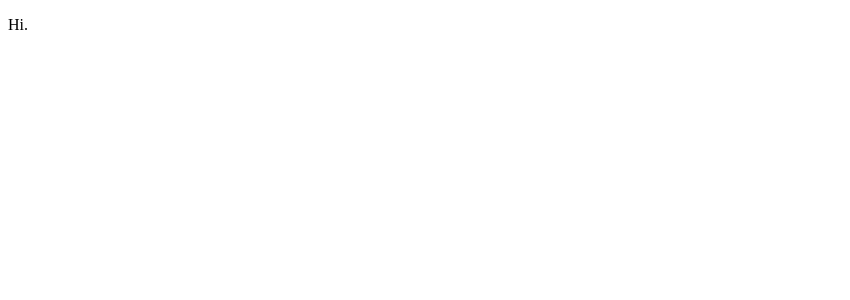
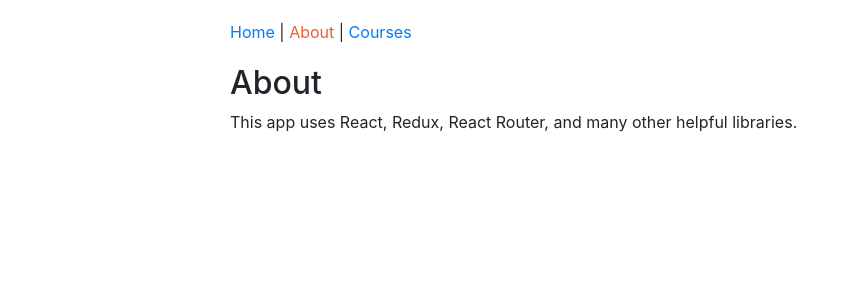
Before and after one commit to georgi9603/React_Redux_Project, a React app: page /about in a window 1280 px wide. Shown: the top 300 px of the page, without its empty margins (0-850 px from the left). Built offline with nearby package versions, Linux system fonts and the light colour scheme.

Commit message:
Adding inital HTML and CSS structure before state management

```diff
--- /dev/null
+++ b/src/components/App.js
@@ -0,0 +1,23 @@
+import React from 'react';
+import { Route, Switch } from 'react-router-dom';
+import HomePage from './home/HomePage';
+import AboutPage from './about/AboutPage';
+import Header from './common/Header';
+import PageNotFound from './PageNotFound';
+import CoursesPage from './courses/CoursesPage';
+
+function App() {
+    return (
+        <div className="container-fluid">
+            <Header />
+            <Switch>
+                <Route exact path='/' component={HomePage} />
+                <Route exact path='/about' component={AboutPage} />
+                <Route exact path='/courses' component={CoursesPage} />
+                <Route component={PageNotFound} />
+            </Switch>
+        </div>
+    );
+}
+
+export default App;
--- /dev/null
+++ b/src/components/PageNotFound.js
@@ -0,0 +1,5 @@
+import React from 'react';
+
+const PageNotFound = () => <h1>Oops! Page not found.</h1>
+
+export default PageNotFound;
--- /dev/null
+++ b/src/components/about/AboutPage.js
@@ -0,0 +1,13 @@
+import React from "react";
+
+const AboutPage = () => (
+    <div>
+        <h2>About</h2>
+        <p>
+            This app uses React, Redux, React Router, and many other helpful
+            libraries.
+    </p>
+    </div>
+);
+
+export default AboutPage;
--- /dev/null
+++ b/src/components/common/Header.js
@@ -0,0 +1,16 @@
+import React from 'react';
+import { NavLink } from 'react-router-dom';
+
+const Header = () => {
+    const activeStyle = { color: '#F15B2A' };
+
+    return (
+        <nav>
+            <NavLink to="/" activeStyle={activeStyle} exact >Home</NavLink>{' | '}
+            <NavLink to="/about" activeStyle={activeStyle} >About</NavLink>{' | '}
+            <NavLink to="/courses" activeStyle={activeStyle} >Courses</NavLink>
+        </nav>
+    )
+}
+
+export default Header;
--- /dev/null
+++ b/src/components/courses/CoursesPage.js
@@ -0,0 +1,9 @@
+import React from 'react';
+
+class CoursePage extends React.Component {
+    render() {
+        return <h2>Courses</h2>;
+    }
+}
+
+export default CoursePage;
--- /dev/null
+++ b/src/components/home/HomePage.js
@@ -0,0 +1,14 @@
+import React from "react";
+import { Link } from "react-router-dom";
+
+const HomePage = () => (
+    <div className="jumbotron">
+        <h1>Pluralsight Administration</h1>
+        <p>React, Redux and React Router for ultra-responsive web apps.</p>
+        <Link to="about" className="btn btn-primary btn-lg">
+            Learn more
+    </Link>
+    </div>
+);
+
+export default HomePage;
--- /dev/null
+++ b/src/index.css
@@ -0,0 +1,8 @@
+#app {
+  max-width: 850px;
+  margin: 0 auto;
+}
+
+nav {
+  padding: 20px 0 20px 0;
+}
--- a/src/index.js
+++ b/src/index.js
@@ -1,8 +1,13 @@
 import React from 'react';
 import { render } from 'react-dom';
+import { BrowserRouter as Router } from 'react-router-dom';
+import "bootstrap/dist/css/bootstrap.min.css";
+import App from "./components/App";
+import "./index.css";
 
-function Hi() {
-    return <p>Hi.</p>
-}
-
-render(<Hi />, document.getElementById("app"));
+render(
+    <Router>
+        <App />
+    </Router>,
+    document.getElementById("app")
+);
```
Also changed, not shown: package.json (+5 -5 lines), 1 other file (tests, documents, lock files or other folders).
